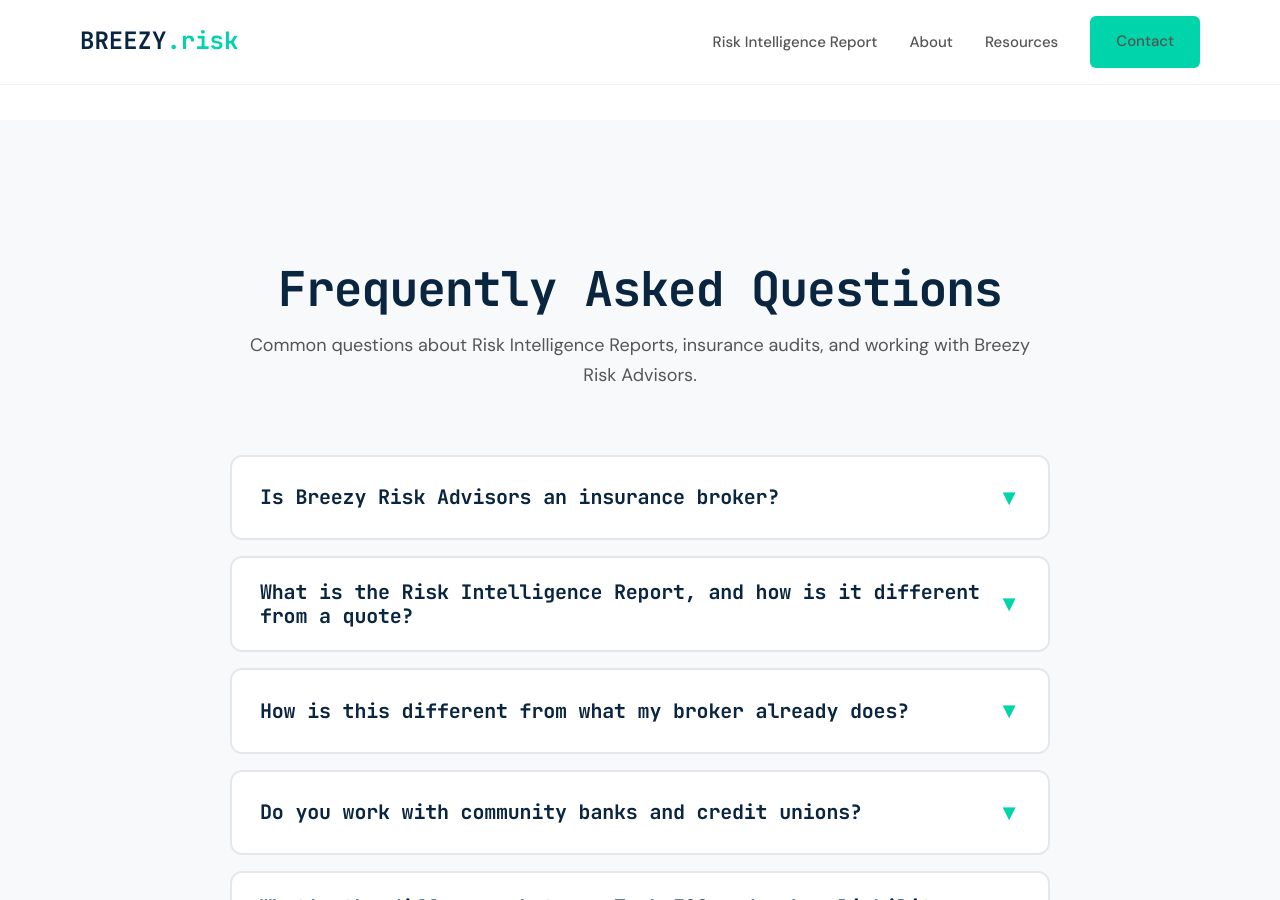
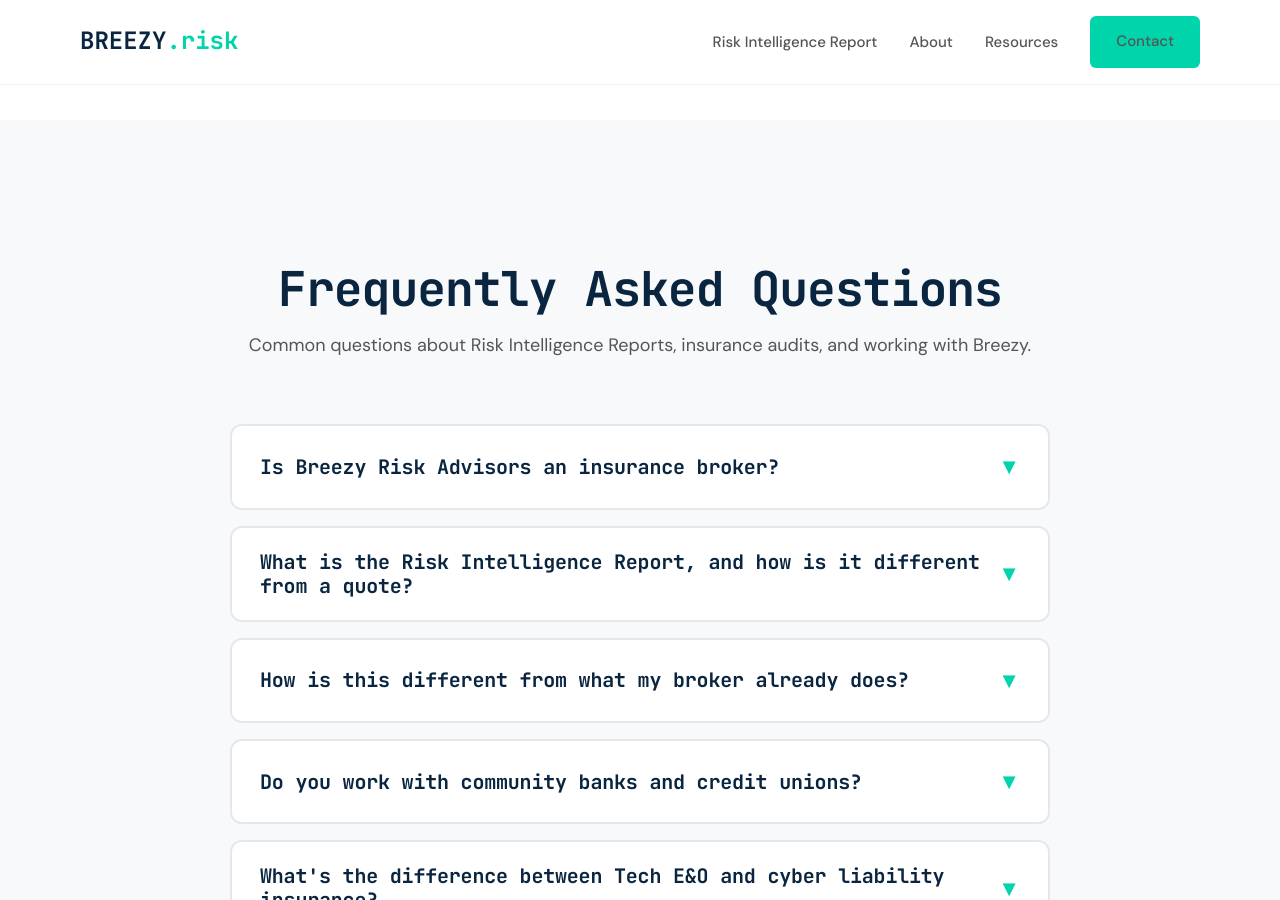
Before and after one commit to joeproe1/breezyins.com, a Jekyll site: the page built from faq.html, in a window 1280 px wide and 900 px high. Built offline with Jekyll 4.4.1, drawn with Linux system fonts in a browser that asks for light colours.

Commit message:
Shorten FAQ header text and tighten RIR best-fit line
Co-Authored-By: Claude Opus 4.6 <noreply@anthropic.com>

```diff
--- a/faq.html
+++ b/faq.html
@@ -1,7 +1,7 @@
 ---
 layout: page
 title: "Insurance FAQ for Community Banks and MSPs"
-description: "Common questions about Risk Intelligence Reports, insurance audits, and working with Breezy Risk Advisors. Independent advisory for community banks, credit unions, and MSPs."
+description: "Common questions about Risk Intelligence Reports, insurance audits, and working with Breezy. Independent advisory for community banks, credit unions, and MSPs."
 permalink: /faq/
 ---
 
@@ -135,7 +135,7 @@ permalink: /faq/
     <div class="container faq-wrap">
         <div class="faq-header">
             <h1>Frequently Asked Questions</h1>
-            <p>Common questions about Risk Intelligence Reports, insurance audits, and working with Breezy Risk Advisors.</p>
+            <p>Common questions about Risk Intelligence Reports, insurance audits, and working with Breezy.</p>
         </div>
 
         <div class="accordion">
```
Also changed, not shown: other parts of faq.html (+2 -2 lines).
